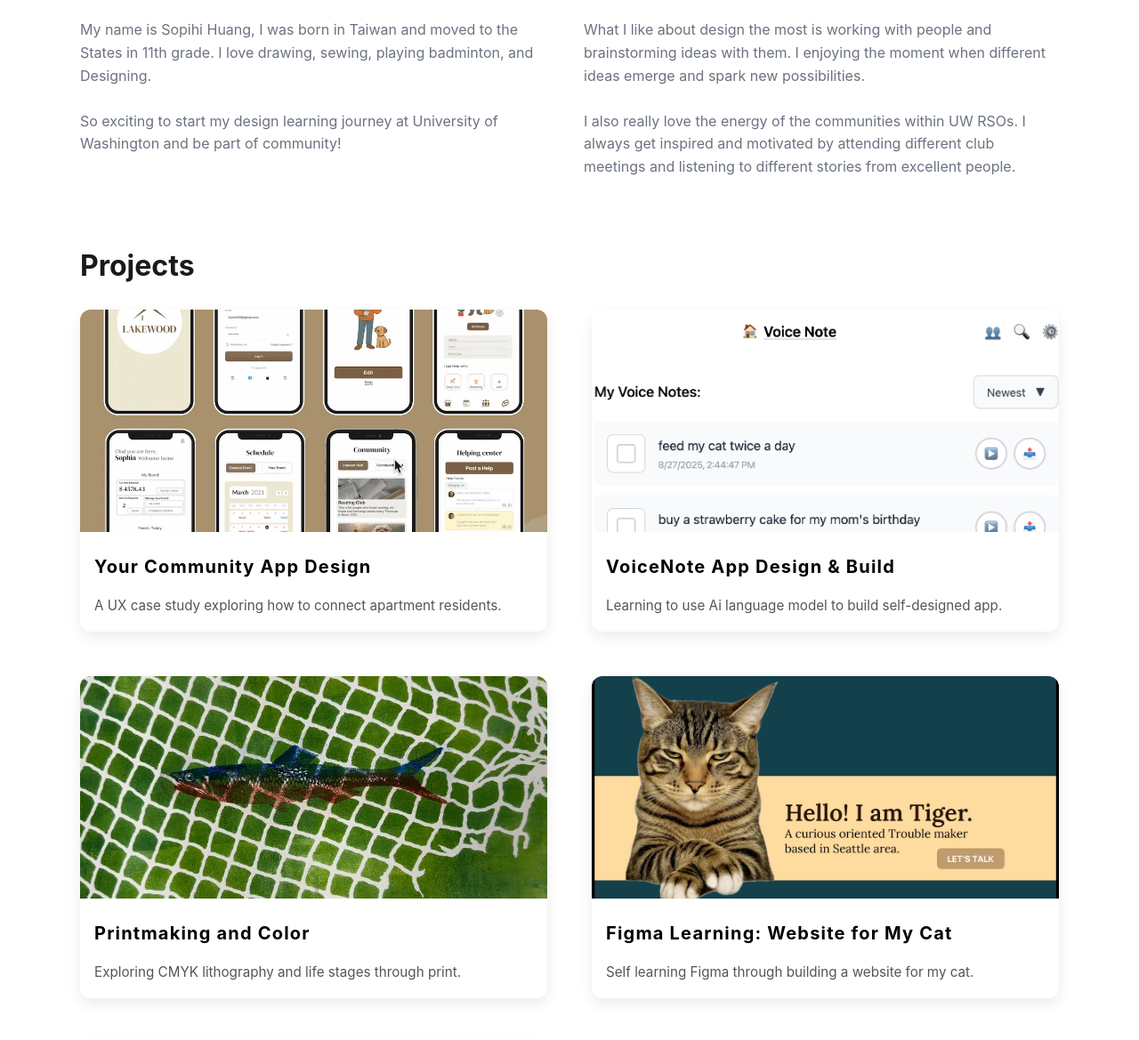
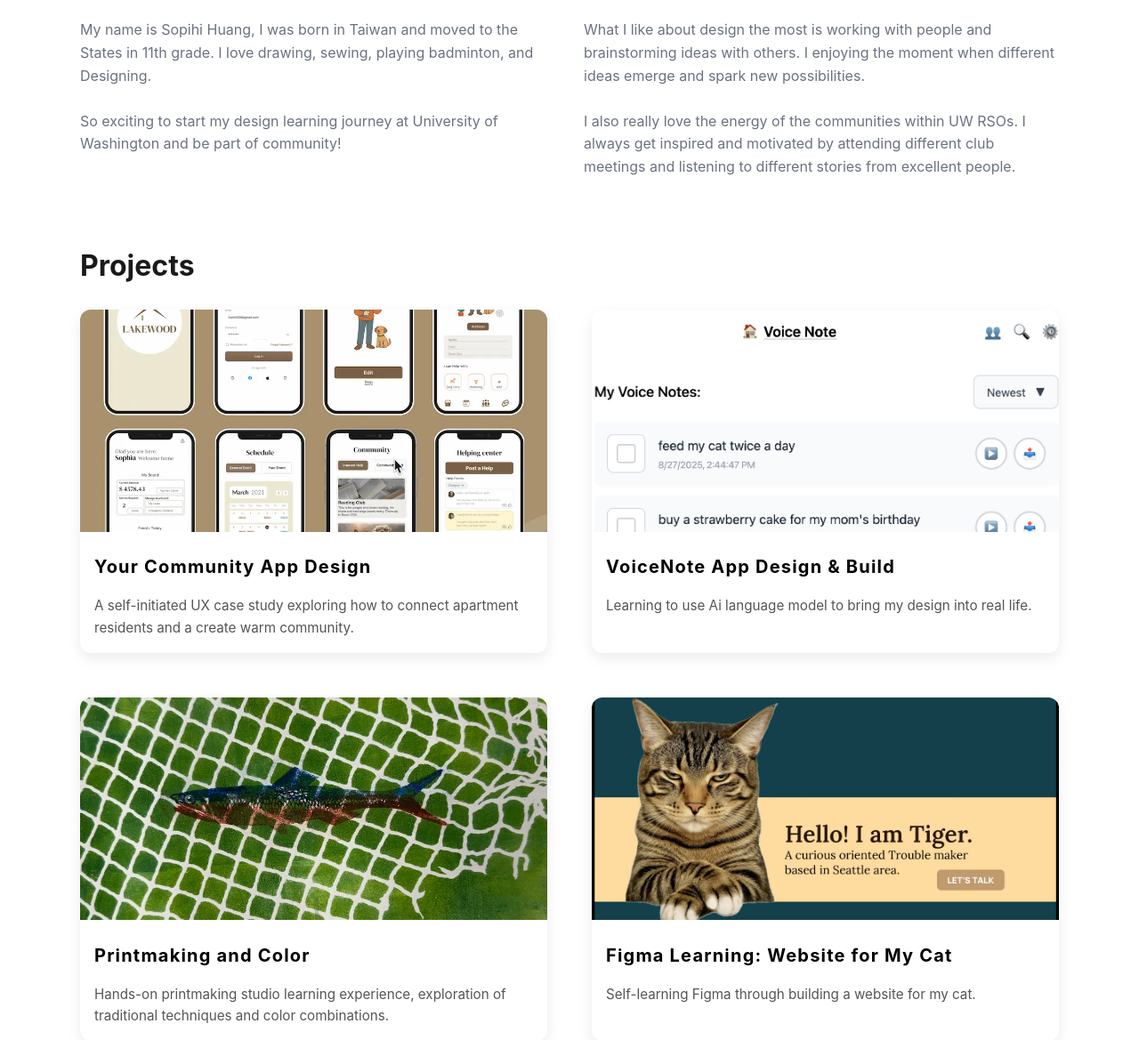
Before and after one commit to 950305sooop/your-github-sophiiportfolio.github.io, a plain HTML site: page index.html in a window 1280 px wide. Shown: the part 726-1895 px from the top of the page at 89% size. Drawn offline with Linux system fonts and the light colour scheme.

Commit message:
Add files via upload

```diff
--- a/index.html
+++ b/index.html
@@ -31,7 +31,7 @@
         <h3>Interaction Design</h3> <!-- REPLACE -->
         <h1>SOPHII HUANG</h1>  <!-- REPLACE -->
         <p>
-          I am studying Interaction Design at University of Washington.
+          University of Washington Interaction Design, Class of 2028'
 
         </p> <!-- REPLACE -->
         <div class="cta-row">
@@ -101,7 +101,7 @@
       </div>
 
       <div class="about-right">
-        <p>What I like about design the most is working with people and brainstorming ideas with them.
+        <p>What I like about design the most is working with people and brainstorming ideas with others.
           I enjoying the moment when different ideas emerge and spark new possibilities.
           <br>
           <br>
@@ -117,27 +117,27 @@
       <a href="project/project1.html" class="project-card">
         <img src="images/project1.webp" alt="Project 1 thumbnail">
         <h3>Your Community App Design</h3>
-        <p>A UX case study exploring how to connect apartment residents.</p>
+        <p>A self-initiated UX case study exploring how to connect apartment residents and a create warm community.</p>
       </a>
       <a href="project/project2.html" class="project-card">
         <img src="images/project2.webp" alt="Project 2 thumbnail">
         <h3>VoiceNote App Design & Build</h3>
-        <p>Learning to use Ai language model to build self-designed app. </p>
+        <p>Learning to use Ai language model to bring my design into real life. </p>
       </a>
       <a href="project/project3.html" class="project-card">
         <img src="images/project3.webp" alt="Project 3 thumbnail">
         <h3>Printmaking and Color</h3>
-        <p>Exploring CMYK lithography and life stages through print.</p>
+        <p>Hands-on printmaking studio learning experience, exploration of traditional techniques and color combinations.  </p>
       </a>
       <a href="project/project4.html" class="project-card">
         <img src="images/project4.webp" alt="Project 3 thumbnail">
         <h3>Figma Learning: Website for My Cat</h3>
-        <p>Self learning Figma through building a website for my cat.</p>
+        <p>Self-learning Figma through building a website for my cat.</p>
       </a>
       <a href="project/project5.html" class="project-card">
         <img src="images/project5.webp" alt="Project 3 thumbnail">
         <h3>Other Design and Art</h3>
-        <p>Design and Art that create along the way. </p>
+        <p>Design and Art that I create along the way. </p>
       </a>
     </div>
   </section>
```
